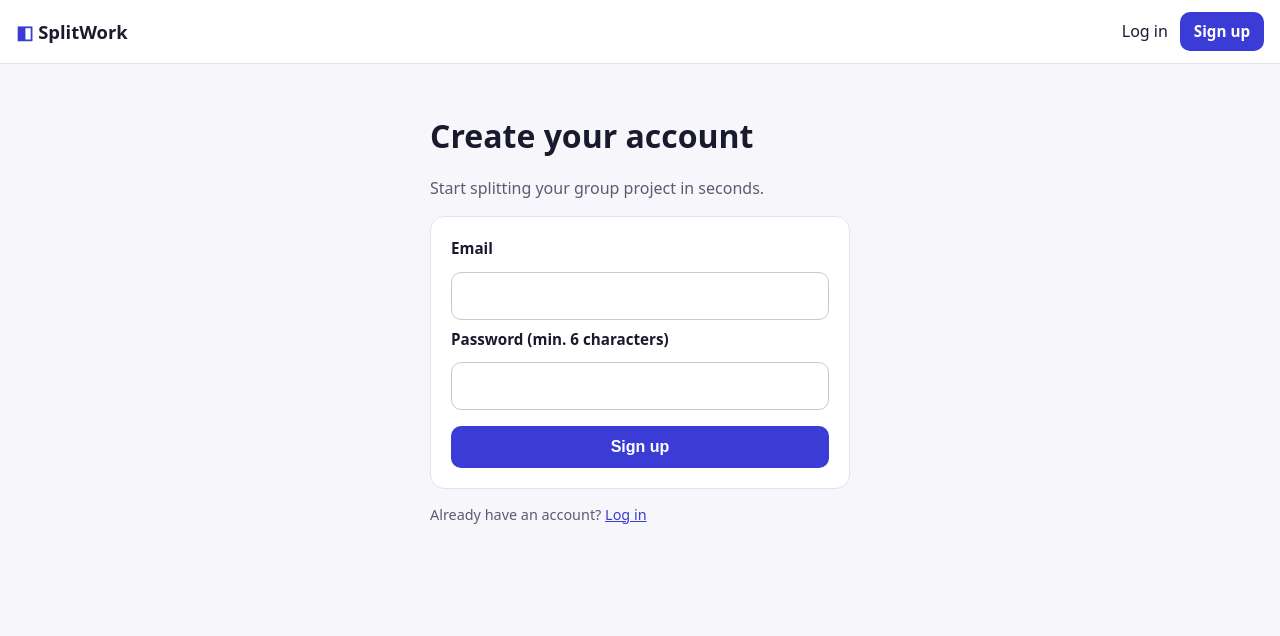
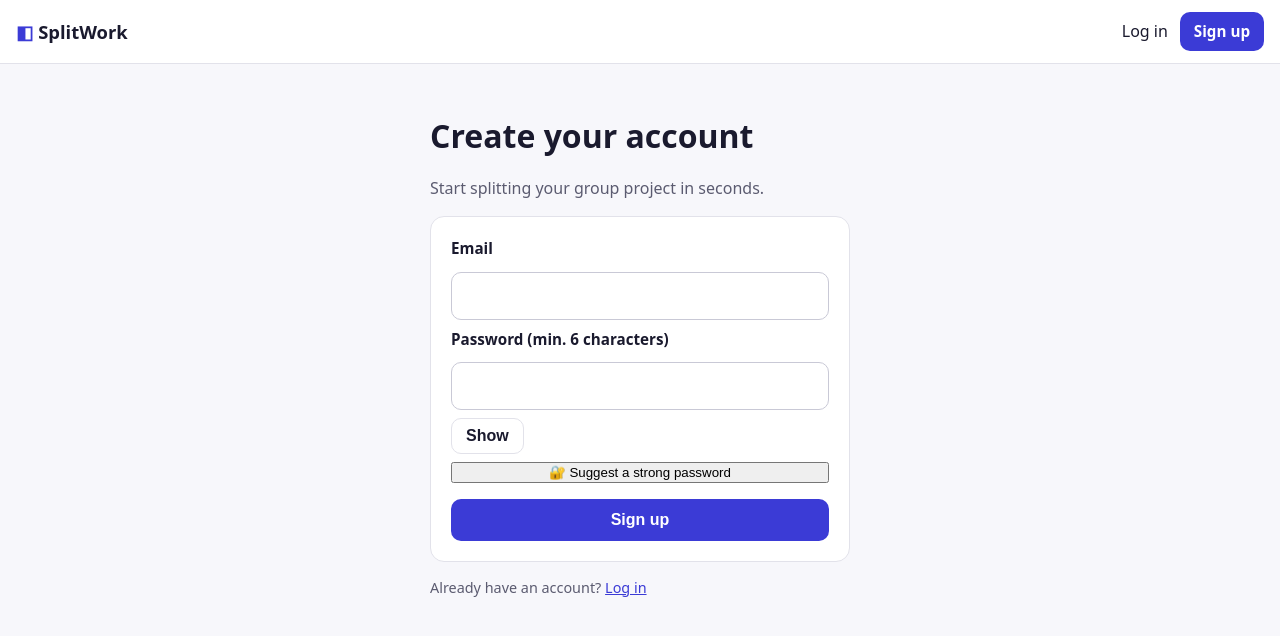
Before and after one commit to evamschuppe-ship-it/splitwork, a Next.js app: page /signup in a window 1280 px wide. Shown: the top 636 px of the page. Built offline with nearby package versions, Linux system fonts and the light colour scheme; no server answers.

Commit message:
Add files via upload

```diff
--- a/app/signup/page.js
+++ b/app/signup/page.js
@@ -9,6 +9,19 @@ export default function SignupPage() {
   const [password, setPassword] = useState('');
   const [error, setError] = useState('');
   const [loading, setLoading] = useState(false);
+  const [show, setShow] = useState(false);
+  const [suggested, setSuggested] = useState(false);
+
+  function suggestPassword() {
+    // 16 random characters from an unambiguous set, generated in the browser.
+    const chars = 'ABCDEFGHJKLMNPQRSTUVWXYZabcdefghijkmnpqrstuvwxyz23456789!@#$%&*?';
+    const bytes = new Uint32Array(16);
+    crypto.getRandomValues(bytes);
+    const pwd = Array.from(bytes, (b) => chars[b % chars.length]).join('');
+    setPassword(pwd);
+    setShow(true);
+    setSuggested(true);
+  }
 
   async function onSubmit(e) {
     e.preventDefault();
@@ -32,13 +45,24 @@ export default function SignupPage() {
     <div className="auth">
       <h1>Create your account</h1>
       <p className="muted">Start splitting your group project in seconds.</p>
-      <form onSubmit={onSubmit} className="card form">
+      <form onSubmit={onSubmit} className="card form" method="post" action="/signup">
         <label htmlFor="email">Email</label>
-        <input id="email" type="email" autoComplete="email" required value={email}
+        <input id="email" name="email" type="email" autoComplete="username" required value={email}
           onChange={(e) => setEmail(e.target.value)} data-testid="signup-email" />
         <label htmlFor="password">Password (min. 6 characters)</label>
-        <input id="password" type="password" autoComplete="new-password" required minLength={6}
-          value={password} onChange={(e) => setPassword(e.target.value)} data-testid="signup-password" />
+        <div className="pw-row">
+          <input id="password" name="password" type={show ? 'text' : 'password'} autoComplete="new-password" required minLength={6}
+            passwordrules="minlength: 12; required: lower; required: upper; required: digit;"
+            value={password} onChange={(e) => { setPassword(e.target.value); setSuggested(false); }} data-testid="signup-password" />
+          <button type="button" className="btn btn-ghost pw-toggle" onClick={() => setShow((v) => !v)}
+            aria-label={show ? 'Hide password' : 'Show password'}>{show ? 'Hide' : 'Show'}</button>
+        </div>
+        <button type="button" className="linkish" onClick={suggestPassword}>🔐 Suggest a strong password</button>
+        {suggested && (
+          <p className="muted small" role="status">
+            Strong password filled in. When you sign up, your browser (Chrome, Safari/iCloud Keychain…) will offer to save it — click <strong>Save</strong>.
+          </p>
+        )}
         {error && <p className="error" role="alert">{error}</p>}
         <button type="submit" className="btn" disabled={loading} data-testid="signup-submit">
           {loading ? 'Creating account…' : 'Sign up'}
```
